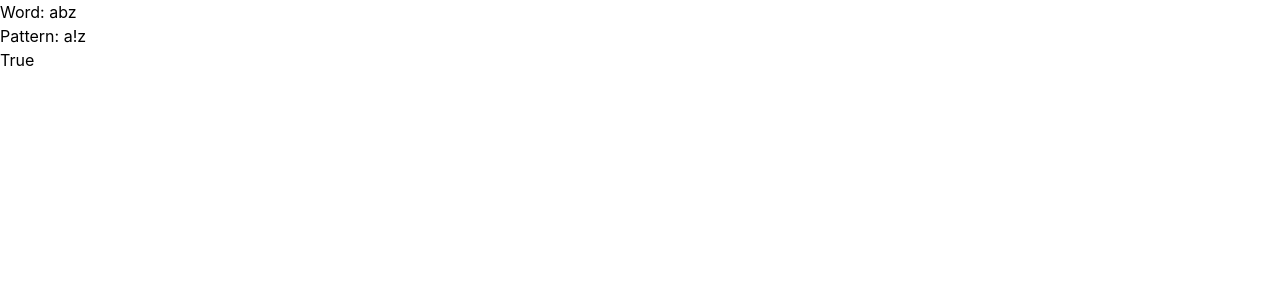
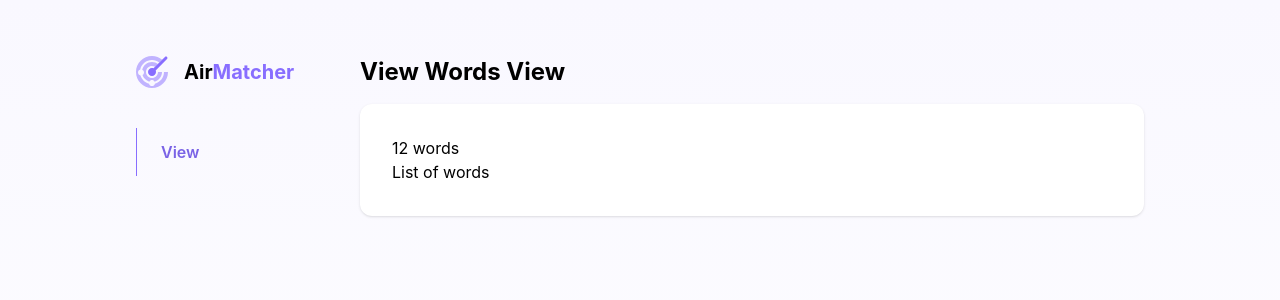
Before and after one commit to dkrasniy/airhouse-frontend, a React (Create React App) app: page / in a window 1280 px wide. Shown: the top 300 px of the page. Built offline with nearby package versions, Linux system fonts and the light colour scheme.

Commit message:
Create button, logo, header, page layout components

```diff
--- a/src/App.js
+++ b/src/App.js
@@ -1,23 +1,12 @@
-
+import React from 'react'
 import './App.css';
 import { Routes, Route } from "react-router-dom";
-import { isMatchAlgorithm } from './helpers/isMatchAlgorithm';
+import ViewWordsView from './views/ViewWordsView';
 
 function App() {
-
-  let word = "abz"
-  let pattern = "a!z"
-
-  const TestMatch = () => (
-    <div>
-      <span className='block'>Word: {word}</span>
-      <span className='block'>Pattern: {pattern}</span>
-      {isMatchAlgorithm(pattern, word) ? "True" : "False"}
-    </div>
-  )
   return (
     <Routes>
-      <Route path="/" element={<TestMatch/>} />
+      <Route path="/" element={<ViewWordsView />} />
     </Routes>
   );
 }
--- /dev/null
+++ b/src/atoms/Button.js
@@ -0,0 +1,28 @@
+import React from "react";
+import { Spinner } from "./Spinner";
+
+const primaryButtonStyles = 'font-display flex items-center justify-center outline-none py-2 px-5 rounded-lg font-semibold text-sm md:text-base text-white bg-airhouse-500 hover:bg-airhouse-600 focus:ring-4 focus:ring-airhouse-300 transition duration-200 ease-in-out'
+const dangerButtonStyles = "text-white bg-red-500 hover:bg-red-600 disabled:text-red-600 disabled:bg-red-600 focus:ring-4 focus:ring-red-300"
+
+const Button = ({
+  children,
+  loading,
+  to,
+  className,
+  ...props
+}) => {
+  return (
+    <button className={`${primaryButtonStyles}`} {...props}>
+      <span className={loading ? "opacity-0" : `flex items-center`}>
+        {children}
+      </span>
+      {loading ? (
+        <span className={`absolute`}>
+          <Spinner />
+        </span>
+      ) : null}
+    </button>
+  )
+};
+
+export default Button
--- /dev/null
+++ b/src/atoms/Logo.js
@@ -0,0 +1,7 @@
+import React from 'react'
+
+export const Logo = ({ className = "" }) => (
+    <svg xmlns="http://www.w3.org/2000/svg" viewBox="0 0 512 512" className={className}>
+        <path className="fa-primary" fill="currentColor" d="M314.9 231C318.2 238.7 320 247.1 320 256C320 291.3 291.3 320 256 320C220.7 320 192 291.3 192 256C192 220.7 220.7 192 256 192C264.9 192 273.3 193.8 280.1 197.1L463 15.03C472.4 5.657 487.6 5.657 496.1 15.03C506.3 24.4 506.3 39.6 496.1 48.97L314.9 231z" />
+        <path className="fa-secondary opacity-50" fill="currentColor" d="M350.9 127.2L304.8 173.3C290.5 164.8 273.8 160 256 160C202.1 160 160 202.1 160 256C160 309 202.1 352 256 352C309 352 352 309 352 256H416C416 329.5 366.4 391.5 298.8 410.2C290.8 394.7 274.7 384 256 384C237.3 384 221.2 394.7 213.2 410.2C161.6 395.9 120.4 356.4 103.9 305.7C118.3 297.4 128 281.8 128 264C128 244.6 116.5 227.9 99.99 220.3C116.2 149.1 179.9 96 256 96C291.5 96 324.3 107.6 350.9 127.2V127.2zM373.7 104.3C341.2 79.05 300.4 64 256 64C163.1 64 85.66 129.9 67.85 217.6C47.22 222.9 32 241.7 32 264C32 287.8 49.35 307.6 72.1 311.4C91.43 375.7 143.6 425.8 209.1 442.2C213.8 463.8 233 480 256 480C278.1 480 298.2 463.8 302.9 442.2C386.3 421.3 448 345.9 448 256H512C512 397.4 397.4 512 256 512C114.6 512 0 397.4 0 256C0 114.6 114.6 0 256 0C318.1 0 374.9 22.08 419.3 58.8L373.7 104.3z" /></svg>
+)
--- /dev/null
+++ b/src/atoms/Spinner.js
@@ -0,0 +1,20 @@
+
+import React from "react";
+
+export const Spinner = ({
+  className = ""
+}) => {
+  return (
+    <svg
+      className={`animate-spin text-button h-4 w-4 ${className}`}
+      xmlns="http://www.w3.org/2000/svg"
+      fill="none"
+      viewBox="0 0 24 24"
+    >
+      <path
+        fill="currentColor"
+        d="M4 12a8 8 0 018-8V0C5.373 0 0 5.373 0 12h4zm2 5.291A7.962 7.962 0 014 12H0c0 3.042 1.135 5.824 3 7.938l3-2.647z"
+      />
+    </svg>
+  );
+};
--- /dev/null
+++ b/src/components/Header.js
@@ -0,0 +1,28 @@
+import React from 'react'
+import { Link } from 'react-router-dom'
+import { Logo } from '../atoms/Logo'
+import { useLocation } from 'react-router-dom'
+import { useLocalStorage } from '../hooks/useLocalStorage'
+
+
+export default function Header() {
+    const location = useLocation();
+
+    const navigation = [
+        { label: 'View', slug: '/', active: location.pathname == '/' }
+    ]
+
+    return (
+        <header className='w-56 flex flex-col'>
+            <div className='flex items-center'>
+                <span className='font-bold py-2 text-xl flex items-center dark:text-white'>
+                    <Logo className="text-airhouse-500 dark:text-airhouse-400 w-8 h-8 mr-4" /> Air<span className='text-airhouse-500 dark:text-airhouse-400 '>Matcher</span>
+                </span>
+            </div>
+            <div className='mt-8'>
+                {navigation.map(({ label = "No label", slug = "#", active = false }, n) =>
+                    <div> <Link key={n} to={slug} className={`flex transition py-3 px-6 font-semibold text-sm md:text-base border-l ${active ? 'text-airhouse-600 font-semibold border-airhouse-500' : 'text-gray-500 hover:text-gray-800  '}`}>{label}</Link></div>)}
+            </div>
+        </header>
+    )
+}
--- /dev/null
+++ b/src/components/Layout.js
@@ -0,0 +1,17 @@
+import React, { Children } from 'react'
+import Header from './Header'
+
+export default function Layout(props) {
+    return (
+        <div className='min-h-screen bg-gradient-to-b from-airhouse-50 dark:bg-gray-900 dark:from-gray-800'>
+            <div className='md:flex mx-auto max-w-5xl pt-12 px-6 md:px-2'>
+                <Header />
+                <main id="main" className='flex-1' >
+                    {props.children}
+                </main>
+            </div>
+        </div>
+    )
+}
+
+{/* <div className='flex mx-auto max-w-5xl pt-12'></div> */ }
--- /dev/null
+++ b/src/components/PageLayout.js
@@ -0,0 +1,12 @@
+import React from 'react'
+
+export default function PageLayout({ title = "", children }) {
+    return (
+        <><div className='font-bold text-xl md:text-2xl py-2 dark:text-white'><h1>{title}</h1></div>
+            <div className='bg-white dark:bg-gray-800 rounded-xl shadow p-8 mt-2'>
+                {children}
+            </div>
+        </>
+
+    )
+}
--- a/src/helpers/isMatchAlgorithm.js
+++ b/src/helpers/isMatchAlgorithm.js
@@ -1,17 +1,16 @@
 export function isMatchAlgorithm(pattern, word) {
     if (pattern.length > 0 && word.length > 0) {
-        let j = 0;
+        let j = 0; // how many extra characters the *
+        let s = 0; // keeps track of how many * are for empty characters
         for (let i = 0; i < pattern.length; i++) {
-
-            //if at the end of the string and not false yet, return true
-            // if(word.length == i + j){ return true }
-
             // if not a * or !, exact letter better match
             if (pattern[i] !== '*' && pattern[i] !== '!') {
-                if (word[i+j] !== pattern[i]) return false // if it characters do not match, return false
+
+                if (word[i+j-s] !== pattern[i]) return false // if it characters do not match, return false
             }
             if(pattern[i] === '*'){
-            // add 1 to index to not count/check current index twice
+              if(pattern[i+1] == word[i+j-s]) s++; // next letter in the pattern matches current letter in the word, * must be 0 chars
+                 // add 1 to index to not count/check current index twice
                 while(word[i+j+1] === word[i]) j++;
             }
             //if current letter are the same, return false otherwise, any letter is okay
--- /dev/null
+++ b/src/views/ViewWordsView.js
@@ -0,0 +1,15 @@
+import React from 'react'
+import Layout from '../components/Layout'
+import PageLayout from '../components/PageLayout'
+
+export default function ViewWordsView() {
+    return (
+        <Layout>
+            <PageLayout title={"View Words View"}>
+            <h1>12 words</h1>
+             <div>
+                 List of words
+             </div>
+            </PageLayout>
+        </Layout>)
+}
--- a/tailwind.config.js
+++ b/tailwind.config.js
@@ -1,10 +1,23 @@
 module.exports = {
+  darkMode: 'class',
   content: [
     "./src/**/*.{js,jsx,ts,tsx}",
   ],
   theme: {
     extend: {
       colors: {
+        'gray': {
+          '50': '#f9fafb',
+          '100': '#fafafa',
+          '200': '#eaeaea',
+          '300': '#999999',
+          '400': '#777777',
+          '500': '#666666',
+          '600':'#444444',
+          '700':'#333333',
+          '800': '#222222',
+          '900': '#111111'
+        },
         'airhouse': {
           '50': '#f9f8ff',
           '100': '#f3f1ff',
```
